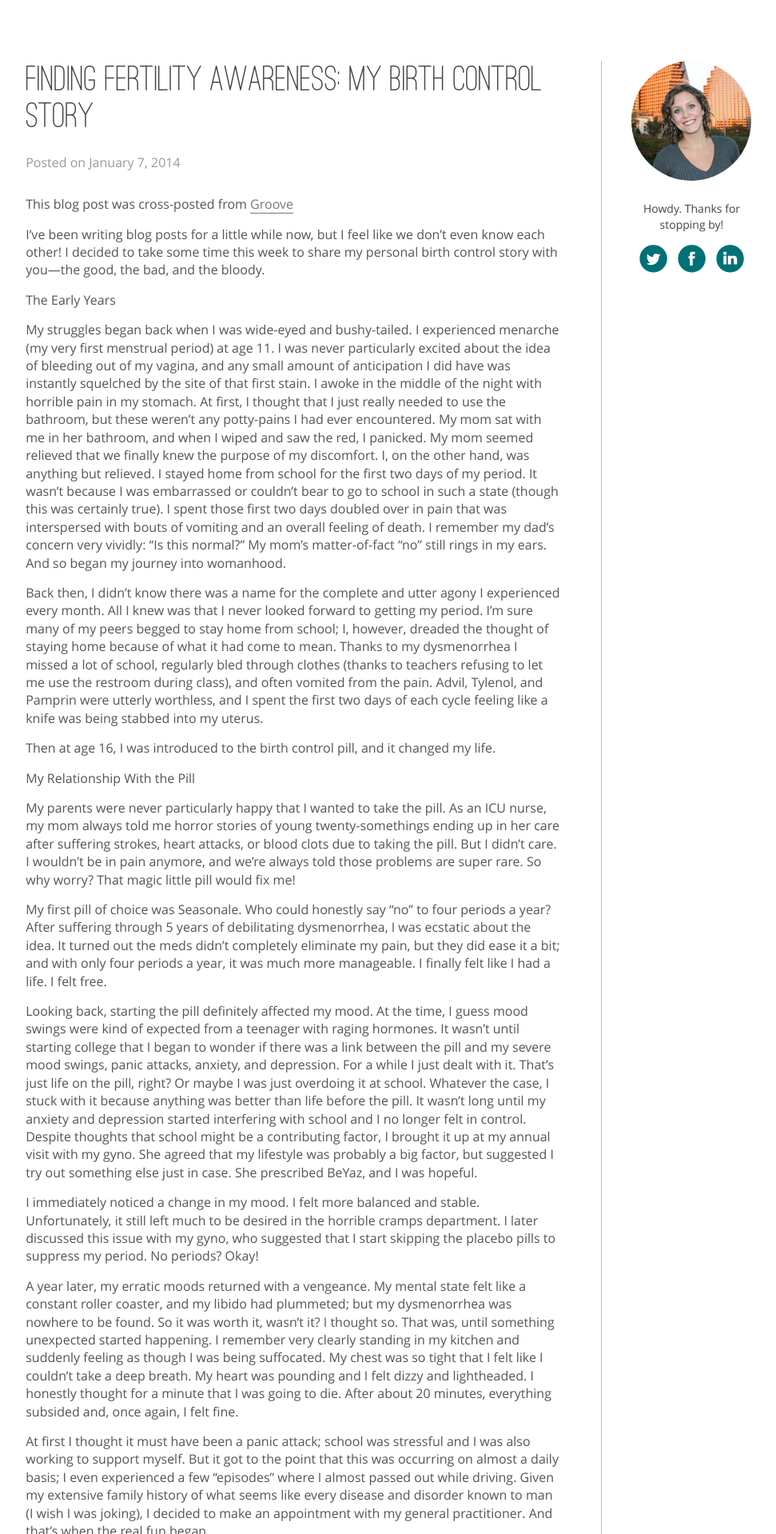
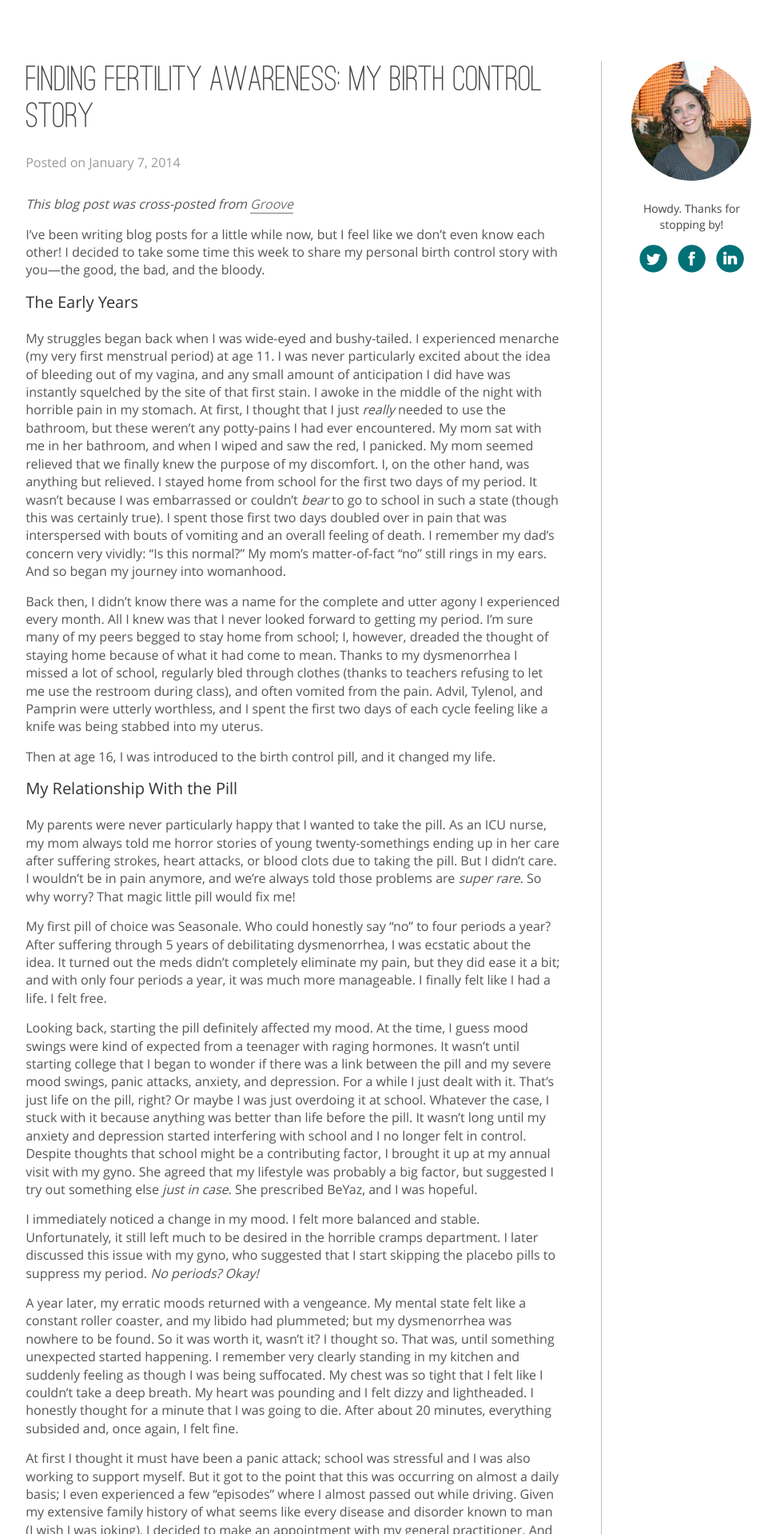
Before and after one commit to jaldoretta/jaldoretta.github.io, a Jekyll site: the page built from _posts/2014-01-07-finding-fertility-awareness.md, in a window 1280 px wide. Shown: the part 324-2242 px from the top of the page at 80% size, without its empty margins (147-1118 px from the left). Built offline with Jekyll 4.4.1, drawn with Linux system fonts in a browser that asks for light colours; nearby versions of some CDN libraries; library files that are not in the unit come from our copies; Markdown is read by kramdown in place of the engine named in the settings.

Commit message:
changes to style.css to properly display bold and italics in markdown files

```diff
--- a/_posts/2014-01-07-finding-fertility-awareness.md
+++ b/_posts/2014-01-07-finding-fertility-awareness.md
@@ -8,7 +8,7 @@ date:   2014-01-07
 
 I've been writing blog posts for a little while now, but I feel like we don't even know each other! I decided to take some time this week to share my personal birth control story with you—the good, the bad, and the bloody.
 
-**The Early Years**
+<h3>The Early Years</h3>
 
 My struggles began back when I was wide-eyed and bushy-tailed. I experienced menarche (my very first menstrual period) at age 11. I was never particularly excited about the idea of bleeding out of my vagina, and any small amount of anticipation I did have was instantly squelched by the site of that first stain. I awoke in the middle of the night with horrible pain in my stomach. At first, I thought that I just *really* needed to use the bathroom, but these weren't any potty-pains I had ever encountered. My mom sat with me in her bathroom, and when I wiped and saw the red, I panicked. My mom seemed relieved that we finally knew the purpose of my discomfort. I, on the other hand, was anything but relieved. I stayed home from school for the first two days of my period. It wasn't because I was embarrassed or couldn't *bear* to go to school in such a state (though this was certainly true). I spent those first two days doubled over in pain that was interspersed with bouts of vomiting and an overall feeling of death. I remember my dad's concern very vividly: “Is this normal?” My mom's matter-of-fact “no” still rings in my ears. And so began my journey into womanhood.
 
@@ -16,7 +16,7 @@ Back then, I didn't know there was a name for the complete and utter agony I exp
 
 Then at age 16, I was introduced to the birth control pill, and it changed my life.
 
-**My Relationship With the Pill**
+<h3>My Relationship With the Pill</h3>
 
 My parents were never particularly happy that I wanted to take the pill. As an ICU nurse, my mom always told me horror stories of young twenty-somethings ending up in her care after suffering strokes, heart attacks, or blood clots due to taking the pill. But I didn't care. I wouldn't be in pain anymore, and we're always told those problems are *super rare*. So why worry? That magic little pill would fix me!
 
@@ -30,7 +30,7 @@ A year later, my erratic moods returned with a vengeance. My mental state felt l
 
 At first I thought it must have been a panic attack; school was stressful and I was also working to support myself. But it got to the point that this was occurring on almost a daily basis; I even experienced a few “episodes” where I almost passed out while driving. Given my extensive family history of what seems like every disease and disorder known to man (I wish I was joking), I decided to make an appointment with my general practitioner. And that's when the real fun began.
 
-**Doctors Know Best**
+<h3>Doctors Know Best</h3>
 
 Being in a constant I-feel-like-I-may-drop-dead-at-any-second state is, needless to say, not the most comfortable thing. Here I was—a seemingly healthy, active 22-year-old—and I was experiencing symptoms typically reserved for “sick” people.
 
@@ -38,7 +38,7 @@ I spent the next year being poked and prodded by doctors trying to figure out wh
 
 After countless questions and detailed conversations about my lifestyle, diet, and exercise habits, not one of them ever suggested that my issues might be connected to my use of the birth control pill. And, at the time, I didn't think twice.
 
-**Taking Matters Into My Own Hands**
+<h3>Taking Matters Into My Own Hands</h3>
 
 After all this medical intervention, I was still no better off. I was quickly losing faith in my doctors, so I decided it was time to take matters into my own hands. I made a mental list of all the things in my life that could possibly be causing or contributing to my symptoms. Did I suddenly develop some sort of food allergy? Perhaps it was a lack of exercise? Too much stress? Being a trained engineer, it was only natural for me to conduct an experiment on myself. One at a time, I altered some part of my lifestyle and waited for the results.
 
@@ -46,7 +46,7 @@ First I changed my diet. I cut out dairy. When that made no difference, I cut ou
 
 I can't even tell you how much time I spent racking my brain trying to find anything that would lead me in the right direction. The symptoms just wouldn't let up. I was constantly dizzy. I was terrified of driving. I was terrified of being alone in my apartment. At this point I was desperate and willing to try just about anything. I was doubtful it would work, but I decided to try the only experiment left that I could think of: I would stop taking my birth control pill.
 
-**The Final Test**
+<h3>The Final Test</h3>
 
 I definitely wasn't crazy about the idea of stopping the pill. To be honest, I didn't even think it would help. After all, at this point I had been on hormones for close to 8 years…it couldn't *possibly* start causing problems so suddenly. And if it was possible that the pill was at the root of my problems, surely my doctors would have said something. But I knew I had to test all the variables; so I quit. Cold turkey.
 
@@ -56,7 +56,7 @@ My annual visit with her was still 2 months away, but I didn't want to wait. I e
 
 After a week of my first new pill, I started to feel dizzy again. After a few more weeks, my heart palpitations and chest tightness were back in full-force. *Is this really worth it?* I'll admit I struggled a lot when trying to decide what I should do. With one final push—and the full support—of one of my best friends, I decided it was time to break up with the pill. For good.
 
-**gyNO**
+<h3>gyNO</h3>
 
 I felt good about my decision to quit, but I was at a loss in terms of my birth control options. I wanted something non-hormonal; something *natural*. After a little research, I decided I'd like to try out a diaphragm, but I still wanted my doctor's guidance.
 
@@ -64,7 +64,7 @@ So at my annual visit, I asked her about natural options. Her initial response:
 
 I was pretty disappointed that a *hormonal* IUD was the first thing she mentioned. When I asked to be fitted for a diaphragm, she chuckled and said, “Are you sure?” She tried to talk me out of the fitting, but eventually agreed. At the end of our visit, she sarcastically told me that she'd see me in a year “unless something else comes up,” which felt more like a “see you when you're pregnant!” I left her office feeling angry, demeaned, embarrassed, and, worst of all, alone.
 
-**On a Mission**
+<h3>On a Mission</h3>
 
 After the initial disappointment passed, there was something I just couldn't get off my mind. *It's 2012…how in the world is a DIAPHRAGM my best natural option?!* I knew there had to be something better, and my mission was to find out what that was.
 
@@ -74,7 +74,7 @@ That little bit of research quickly turned into a lot of research. Seriously…A
 
 I wondered why so few women knew about this awesome method. I've finally come to the conclusion that a big part of the problem is a lack of education. And I'm determined to change that.
 
-**Never Look Back**
+<h3>Never Look Back</h3>
 
 If you really think about it, birth control hasn't changed since 1960. There's nothing novel about today's contraception options; for the most part, they've all been around since the 1950s and ‘60s. But it's hard to compete with something like the pill that's so simple and effective. But you'd better believe I'm going to try.
 
--- a/css/style.css
+++ b/css/style.css
@@ -27,7 +27,7 @@
          url('../fonts/ostrich-bold-webfont.woff') format('woff'),
          url('../fonts/ostrich-bold-webfont.ttf') format('truetype'),
          url('../fonts/ostrich-bold-webfont.svg#ostrich_sansbold') format('svg');
-    font-weight: normal;
+    font-weight: bold;
     font-style: normal;
 }
 
@@ -50,7 +50,7 @@
          url('../fonts/OpenSans-Italic-webfont.ttf') format('truetype'),
          url('../fonts/OpenSans-Italic-webfont.svg#open_sansitalic') format('svg');
     font-weight: normal;
-    font-style: normal;
+    font-style: italic;
 }
 
 @font-face {
@@ -60,7 +60,7 @@
          url('../fontsOpenSans-Semibold-webfont.woff') format('woff'),
          url('../fontsOpenSans-Semibold-webfont.ttf') format('truetype'),
          url('../fontsOpenSans-Semibold-webfont.svg#open_sanssemibold') format('svg');
-    font-weight: normal;
+    font-weight: bold;
     font-style: normal;
 }
 
@@ -87,6 +87,15 @@ h2 {
 	padding-right: 2%;
 }
 
+h3 {
+	font-family: 'Open';
+	font-size: 20px;
+	text-align: left;
+	color: #333;
+	line-height: 1.4em;
+	margin-bottom: 20px;
+}
+
 p {
 	font-family: 'Open';
 	font-size: 16px;
@@ -94,6 +103,14 @@ p {
 	color: #555;
 	line-height: 1.4em;
 	margin-bottom: 15px;
+}
+
+strong {
+	font-weight: bold;
+}
+
+em {
+	font-style: italic;
 }
 
 .light {
```
